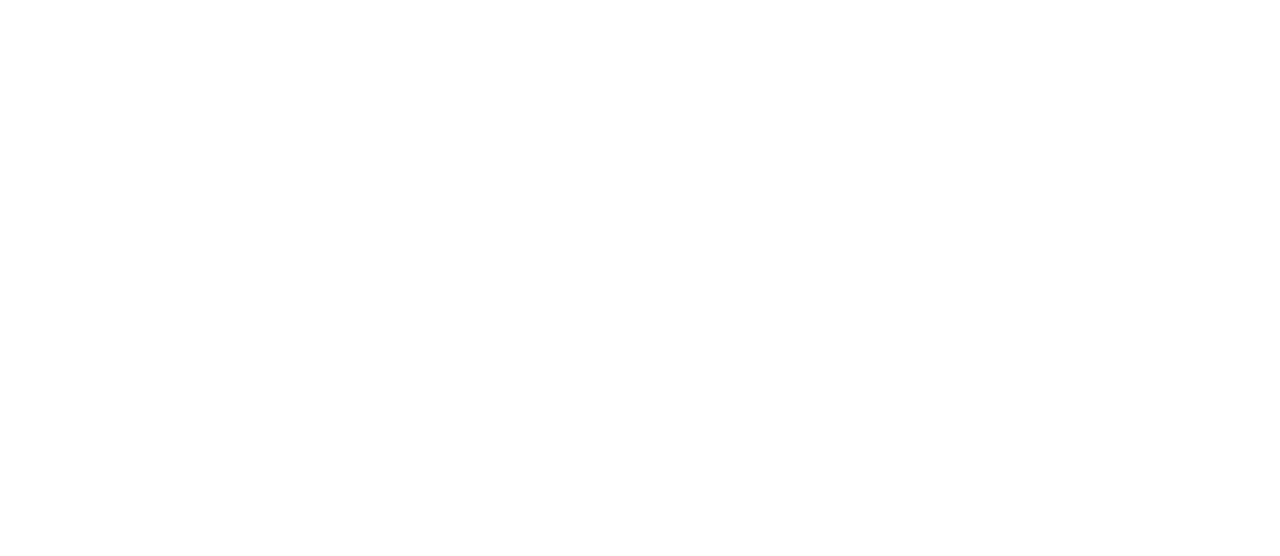
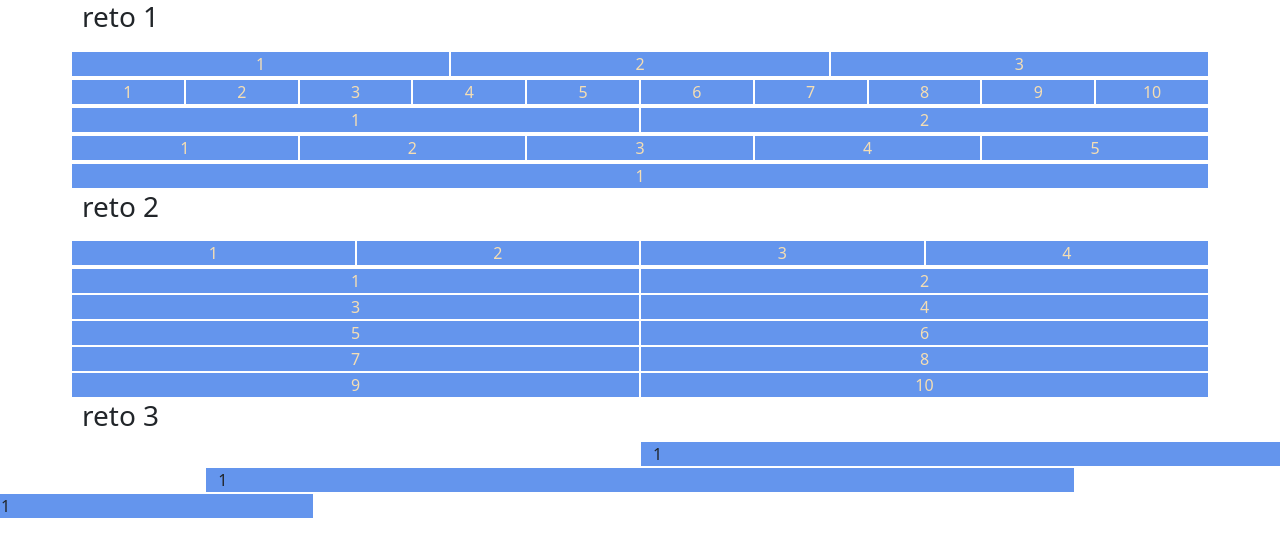
Before and after one commit to switTV/curso-bootstrap, a plain HTML site: page index.html in a window 1280 px wide. Drawn offline with nearby package versions, Linux system fonts and the light colour scheme.

Commit message:
primer reto completado

```diff
--- a/css/style.css
+++ b/css/style.css
@@ -0,0 +1,8 @@
+.container div{
+    border: .1px rgb(255, 255, 255) solid;
+    background-color: cornflowerblue;
+    color: wheat;
+    display: flex;
+    align-items: center;
+    justify-content: center;
+}
--- a/index.html
+++ b/index.html
@@ -1,15 +1,135 @@
 <!DOCTYPE html>
 <html lang="en">
-<head>
-    <meta charset="UTF-8">
-    <meta http-equiv="X-UA-Compatible" content="IE=edge">
-    <meta name="viewport" content="width=device-width, initial-scale=1.0">
-    <script src="https://cdn.tailwindcss.com"></script>
-    <title>hyperblog</title>
-</head>
-<body>
-    <div class="px-64  py-64 bg-grey-200">
+  <head>
+    <!-- Required meta tags -->
+    <meta charset="utf-8" />
+    <meta name="viewport" content="width=device-width, initial-scale=1" />
+    <link rel="stylesheet" href="css/style.css" />
 
+    <!-- Bootstrap CSS -->
+    <link
+      href="https://cdn.jsdelivr.net/npm/bootstrap@5.1.3/dist/css/bootstrap.min.css"
+      rel="stylesheet"
+      integrity="sha384-1BmE4kWBq78iYhFldvKuhfTAU6auU8tT94WrHftjDbrCEXSU1oBoqyl2QvZ6jIW3"
+      crossorigin="anonymous"
+    />
+
+    <title>Hello, world!</title>
+  </head>
+  <body>
+      <div class="container">
+        <h3>reto 1</h3>
+      </div>
+    <div class="container mt-3">
+      <div class="row">
+        <div class="col">1</div>
+        <div class="col">2</div>
+        <div class="col">3</div>
+      </div>
+
+      <div class="row">
+        <div class="col">1</div>
+
+        <div class="col">2</div>
+
+        <div class="col">3</div>
+
+        <div class="col">4</div>
+
+        <div class="col">5</div>
+
+        <div class="col">6</div>
+
+        <div class="col">7</div>
+
+        <div class="col">8</div>
+
+        <div class="col">9</div>
+
+        <div class="col">10</div>
+      </div>
+
+        <div class="row">
+          <div class="col">1</div>
+
+          <div class="col">2</div>
+        </div>
+
+        <div class="row">
+          <div class="col">1</div>
+
+          <div class="col">2</div>
+
+          <div class="col">3</div>
+
+          <div class="col">4</div>
+
+          <div class="col">5</div>
+        </div>
+
+        <div class="row">
+          <div class="col">1</div>
+        </div>
+      </div>
     </div>
-</body>
+
+
+
+    <div class="container">
+        <h3>reto 2</h3>
+    </div>
+    <div class="container mt-3">
+        <div class="row">
+          <div class="col col-lg-3 col-sm-6">1</div>
+          <div class="col col-lg-3 col-sm-6">2</div>
+          <div class="col col-lg-3 col-sm-6">3</div>
+          <div class="col col-lg-3 col-sm-6">4</div>
+        </div>
+
+        <div class="row">
+          <div class="col-12 col-md-6 col-sm-12">1</div>
+
+          <div class="col-12 col-md-6 col-sm-12">2</div>
+
+          <div class="col-12 col-md-6 col-sm-12">3</div>
+
+          <div class="col-12 col-md-6 col-sm-12">4</div>
+
+          <div class="col-12 col-md-6 col-sm-12">5</div>
+
+          <div class="col-12 col-md-6 col-sm-12">6</div>
+
+          <div class="col-12 col-md-6 col-sm-12">7</div>
+
+          <div class="col-12 col-md-6 col-sm-12">8</div>
+
+          <div class="col-12 col-md-6 col-sm-12">9</div>
+
+          <div class="col-12 col-md-6 col-sm-12">10</div>
+        </div>
+    </div>
+    <div class="container">
+      <h3>reto 3</h3>
+    </div>
+    <div class="row">
+      <div class="col-md-6 offset-md-6" style="background-color: cornflowerblue; border: .1px white solid;">1</div>
+      <div class="col-md-8 offset-md-2" style="background-color: cornflowerblue;  border: .1px white solid;">1</div>
+      <div class="col-3 offset-9 offset-md-0" style="background-color: cornflowerblue;  border: .1px white solid;">1</div>
+    </div>
+
+    <!-- Optional JavaScript; choose one of the two! -->
+
+    <!-- Option 1: Bootstrap Bundle with Popper -->
+    <script
+      src="https://cdn.jsdelivr.net/npm/bootstrap@5.1.3/dist/js/bootstrap.bundle.min.js"
+      integrity="sha384-ka7Sk0Gln4gmtz2MlQnikT1wXgYsOg+OMhuP+IlRH9sENBO0LRn5q+8nbTov4+1p"
+      crossorigin="anonymous"
+    ></script>
+
+    <!-- Option 2: Separate Popper and Bootstrap JS -->
+    <!--
+    <script src="https://cdn.jsdelivr.net/npm/@popperjs/core@2.10.2/dist/umd/popper.min.js" integrity="sha384-7+zCNj/IqJ95wo16oMtfsKbZ9ccEh31eOz1HGyDuCQ6wgnyJNSYdrPa03rtR1zdB" crossorigin="anonymous"></script>
+    <script src="https://cdn.jsdelivr.net/npm/bootstrap@5.1.3/dist/js/bootstrap.min.js" integrity="sha384-QJHtvGhmr9XOIpI6YVutG+2QOK9T+ZnN4kzFN1RtK3zEFEIsxhlmWl5/YESvpZ13" crossorigin="anonymous"></script>
+    -->
+  </body>
 </html>
```
